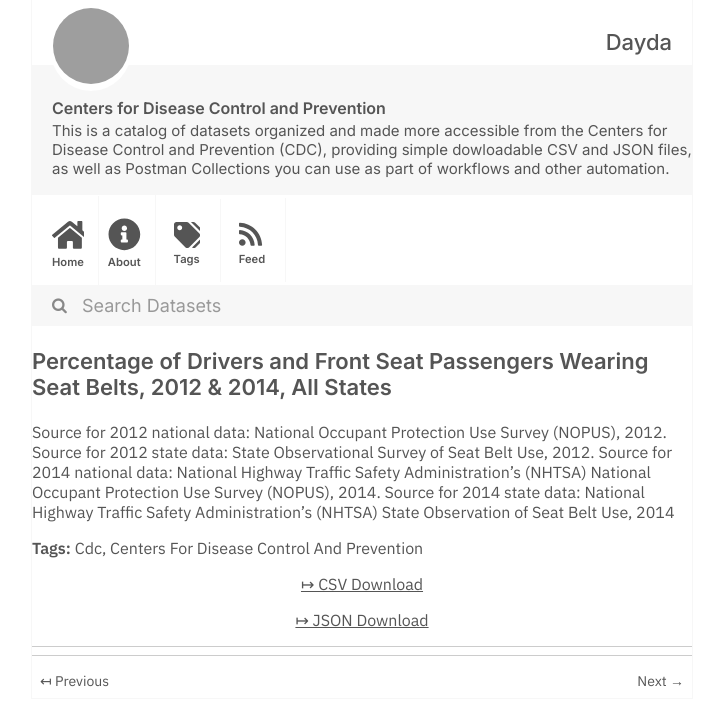
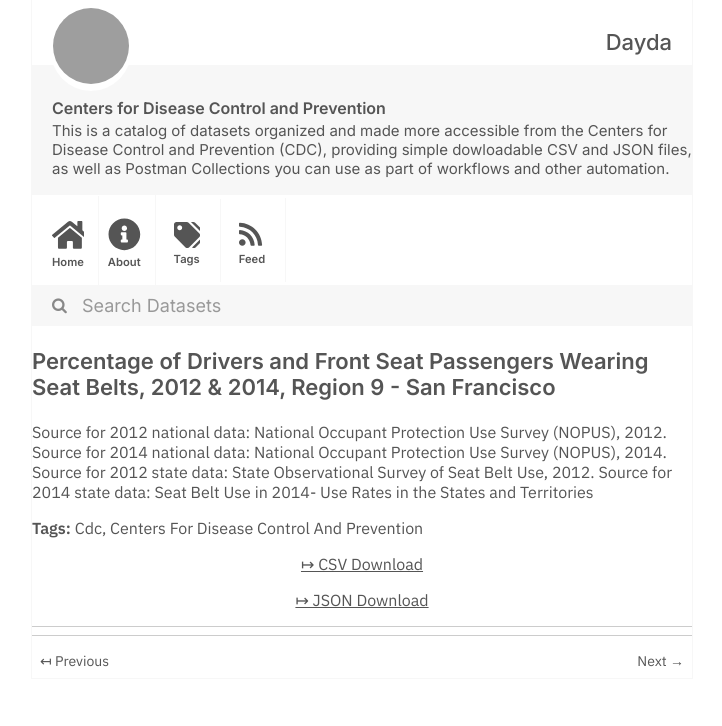
Before and after one commit to dayda-entities/centers-for-disease-control-and-prevention, a Jekyll site: the page built from _posts/2020-11-12-percentage-of-drivers-and-fron.md, in a window 1280 px wide, cut to the strip 0-726 px from the top of the page. Shown: the whole strip, without its empty margins (278-1000 px from the left). Built offline with Jekyll 4.4.1, drawn with Linux system fonts in a browser that asks for light colours; grey boxes are pictures that could not be loaded.

Commit message:
Publish Data

```diff
--- a/_posts/2020-11-12-percentage-of-drivers-and-fron.md
+++ b/_posts/2020-11-12-percentage-of-drivers-and-fron.md
@@ -1,18 +1,18 @@
 ---
 title: >-
   Percentage of Drivers and Front Seat Passengers Wearing Seat Belts, 2012 &
-  2014, All States
-created: '2020-11-12T12:16:07.813673'
-modified: '2021-04-21T19:37:38.383890'
+  2014, Region 9 - San Francisco
+created: '2020-11-12T12:14:33.724843'
+modified: '2021-04-21T19:24:57.634892'
 state: active
 type: dataset
 tags:
   - Cdc
   - Centers For Disease Control And Prevention
 groups: []
-csv_url: 'https://data.cdc.gov/api/views/rmzv-dc5f/rows.csv?accessType=DOWNLOAD'
-json_url: 'https://data.cdc.gov/api/views/rmzv-dc5f/rows.json?accessType=DOWNLOAD'
+csv_url: 'https://data.cdc.gov/api/views/fkfk-2j5x/rows.csv?accessType=DOWNLOAD'
+json_url: 'https://data.cdc.gov/api/views/fkfk-2j5x/rows.json?accessType=DOWNLOAD'
 layout: post
 
 ---
-Source for 2012 national data: National Occupant Protection Use Survey (NOPUS), 2012. Source for 2012 state data: State Observational Survey of Seat Belt Use, 2012. Source for 2014 national data: National Highway Traffic Safety Administration's (NHTSA) National Occupant Protection Use Survey (NOPUS), 2014. Source for 2014 state data: National Highway Traffic Safety Administration's (NHTSA) State Observation of Seat Belt Use, 2014
+Source for 2012 national data: National Occupant Protection Use Survey (NOPUS), 2012. Source for 2014 national data: National Occupant Protection Use Survey (NOPUS), 2014.  Source for 2012 state data: State Observational Survey of Seat Belt Use, 2012. Source for 2014 state data: Seat Belt Use in 2014- Use Rates in the States and Territories
```
